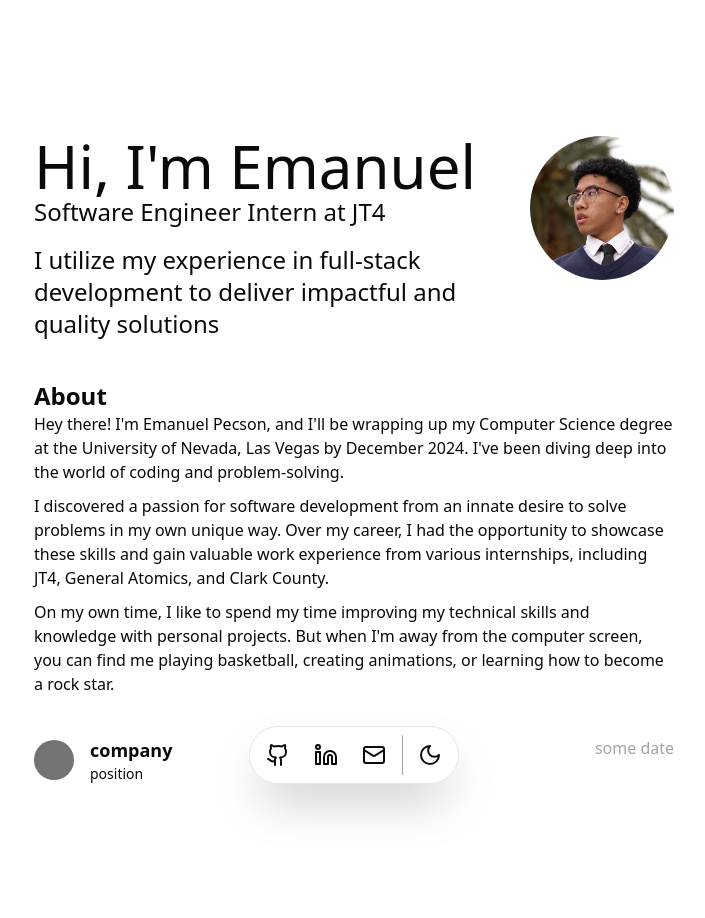
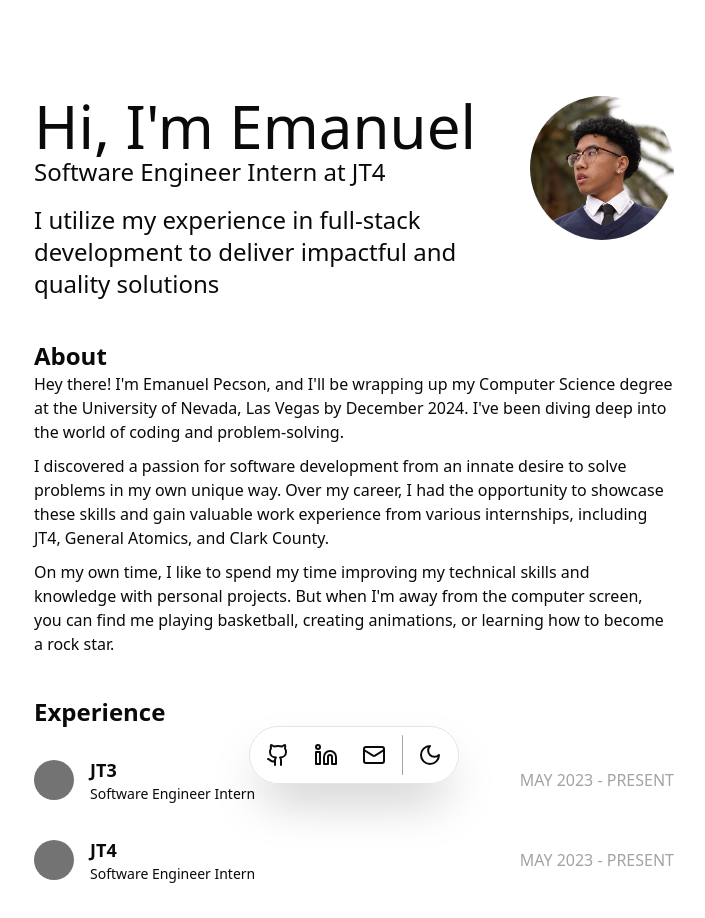
Before and after one commit to emanpecson/portfolio, a Next.js app: page /v2 in a window 1280 px wide. Shown: the top 918 px of the page, without its empty margins (286-991 px from the left). Before the commit the page ends 800 px from the top, so only its background shows below. Built offline with nearby package versions, Linux system fonts and the light colour scheme.

Commit message:
feat: :sparkles: setup experience section

```diff
--- a/package.json
+++ b/package.json
@@ -10,6 +10,7 @@
   },
   "dependencies": {
     "@heroicons/react": "^2.1.1",
+    "@radix-ui/react-accordion": "^1.2.0",
     "@radix-ui/react-dropdown-menu": "^2.1.1",
     "@radix-ui/react-slot": "^1.1.0",
     "@radix-ui/react-tooltip": "^1.1.2",
--- a/src/app/v2/page.tsx
+++ b/src/app/v2/page.tsx
@@ -5,10 +5,9 @@ import Intro from '@/components/v2/section/Intro';
 
 export default function Home() {
   return (
-    <div className="flex justify-center pt-24">
+    <div className="flex justify-center py-24">
       <FloatingDock />
       <div className="w-[40rem] space-y-10">
-        <div></div>
         <Intro />
         <About />
         <Experience />
--- a/src/components/ThemeToggle.tsx
+++ b/src/components/ThemeToggle.tsx
@@ -3,13 +3,16 @@
 import * as React from 'react';
 import { MoonIcon, SunIcon } from 'lucide-react';
 import { useTheme } from 'next-themes';
+import SafeIcon from './v2/SafeIcon';
 
 export function ThemeToggle() {
   const { setTheme, resolvedTheme } = useTheme();
 
   return (
-    <button onClick={() => setTheme(resolvedTheme === 'dark' ? 'light' : 'dark')}>
-      {resolvedTheme === 'dark' ? <SunIcon /> : <MoonIcon />}
+    <button
+      className="w-full h-full flex justify-center place-items-center"
+      onClick={() => setTheme(resolvedTheme === 'dark' ? 'light' : 'dark')}>
+      {resolvedTheme === 'dark' ? <SafeIcon Icon={SunIcon} /> : <SafeIcon Icon={MoonIcon} />}
     </button>
   );
 }
--- /dev/null
+++ b/src/components/ui/accordion.tsx
@@ -0,0 +1,52 @@
+'use client';
+
+import * as React from 'react';
+import * as AccordionPrimitive from '@radix-ui/react-accordion';
+import { ChevronDown } from 'lucide-react';
+
+import { cn } from '@/lib/utils';
+
+const Accordion = AccordionPrimitive.Root;
+
+const AccordionItem = React.forwardRef<
+  React.ElementRef<typeof AccordionPrimitive.Item>,
+  React.ComponentPropsWithoutRef<typeof AccordionPrimitive.Item>
+>(({ className, ...props }, ref) => <AccordionPrimitive.Item ref={ref} className={cn('', className)} {...props} />);
+AccordionItem.displayName = 'AccordionItem';
+
+const AccordionTrigger = React.forwardRef<
+  React.ElementRef<typeof AccordionPrimitive.Trigger>,
+  React.ComponentPropsWithoutRef<typeof AccordionPrimitive.Trigger>
+>(({ className, children, ...props }, ref) => (
+  <AccordionPrimitive.Header className="flex">
+    <AccordionPrimitive.Trigger
+      ref={ref}
+      className={cn(
+        'flex flex-1 items-center py-4 font-medium transition-all [&[data-state=open]>svg]:rotate-180 w-full',
+        className
+      )}
+      {...props}
+    >
+      {children}
+      {/* <ChevronDown className="h-4 w-4 shrink-0 transition-transform duration-200" /> */}
+    </AccordionPrimitive.Trigger>
+  </AccordionPrimitive.Header>
+));
+AccordionTrigger.displayName = AccordionPrimitive.Trigger.displayName;
+
+const AccordionContent = React.forwardRef<
+  React.ElementRef<typeof AccordionPrimitive.Content>,
+  React.ComponentPropsWithoutRef<typeof AccordionPrimitive.Content>
+>(({ className, children, ...props }, ref) => (
+  <AccordionPrimitive.Content
+    ref={ref}
+    className="overflow-hidden text-sm transition-all data-[state=closed]:animate-accordion-up data-[state=open]:animate-accordion-down"
+    {...props}
+  >
+    <div className={cn('pb-4 pt-0', className)}>{children}</div>
+  </AccordionPrimitive.Content>
+));
+
+AccordionContent.displayName = AccordionPrimitive.Content.displayName;
+
+export { Accordion, AccordionItem, AccordionTrigger, AccordionContent };
--- /dev/null
+++ b/src/components/v2/SafeIcon.tsx
@@ -0,0 +1,18 @@
+/* Delay icon component from rendering to ensure consistency between client/server */
+
+import { LucideIcon } from 'lucide-react';
+import { useState, useEffect } from 'react';
+
+export default function SafeIcon({ Icon }: { Icon: LucideIcon }) {
+  const [mounted, setMounted] = useState(false);
+
+  useEffect(() => {
+    setMounted(true);
+  }, []);
+
+  if (!mounted) {
+    return null;
+  }
+
+  return <Icon />;
+}
--- a/src/components/v2/item/ExperienceItem.tsx
+++ b/src/components/v2/item/ExperienceItem.tsx
@@ -1,17 +1,49 @@
-export default function ExperienceItem() {
+'use client';
+
+import { AccordionContent, AccordionItem, AccordionTrigger } from '@/components/ui/accordion';
+import { cn } from '@/lib/utils';
+import { ExperienceType } from '@/types/v2/ExperienceType';
+import { ChevronRightIcon } from 'lucide-react';
+import { useState } from 'react';
+
+export default function ExperienceItem({ exp }: { exp: ExperienceType }) {
+  const [isHovering, setIsHovering] = useState(false);
+  const [isOpen, setIsOpen] = useState(false);
+
   return (
+    <AccordionItem value={exp.company}>
+      <AccordionTrigger
+        onMouseOver={() => setIsHovering(true)}
+        onMouseLeave={() => setIsHovering(false)}
+        onClick={() => setIsOpen(!isOpen)}
+        className="w-full"
+      >
+        <div className="flex justify-between place-items-center w-full">
           <div className="flex space-x-4 place-items-center">
             <div>
               <div className="rounded-full bg-neutral-500 h-10 w-10" />
             </div>
 
-      <div className="flex justify-between w-full">
-        <div className="w-full">
-          <p className="font-semibold text-lg">company</p>
-          <p className="font-medium text-sm">position</p>
+            <div className="w-full text-left">
+              <div className="flex place-items-center space-x-1">
+                <p className="font-semibold text-lg">{exp.company}</p>
+                <ChevronRightIcon
+                  size={20}
+                  className={cn(
+                    isHovering ? 'opacity-100 translate-x-1' : 'opacity-0 translate-x-0',
+                    isOpen ? 'rotate-90' : 'rotate-0',
+                    'transition-all duration-200'
+                  )}
+                />
               </div>
-        <p className="text-neutral-400 whitespace-nowrap">some date</p>
+              <p className="font-medium text-sm">{exp.position}</p>
             </div>
           </div>
+
+          <p className="text-neutral-400 whitespace-nowrap">{exp.timeline}</p>
+        </div>
+      </AccordionTrigger>
+      <AccordionContent className="pl-14">{exp.description}</AccordionContent>
+    </AccordionItem>
   );
 }
--- a/src/components/v2/section/Experience.tsx
+++ b/src/components/v2/section/Experience.tsx
@@ -1,5 +1,46 @@
+import { ExperienceType } from '@/types/v2/ExperienceType';
 import ExperienceItem from '../item/ExperienceItem';
+import { Accordion } from '@/components/ui/accordion';
 
 export default function Experience() {
-  return <ExperienceItem />;
+  const exp1: ExperienceType = {
+    company: 'JT3',
+    position: 'Software Engineer Intern',
+    iconSrc: '/linkedin_pfp',
+    timeline: 'MAY 2023 - PRESENT',
+    description: 'asdfasdfasdf asdfasdfasdfasdfasdfasdf asdfasdfasdf asdfasdfasdf',
+    tags: [''],
+    website: '',
+  };
+  const exp2: ExperienceType = {
+    company: 'JT4',
+    position: 'Software Engineer Intern',
+    iconSrc: '/linkedin_pfp',
+    timeline: 'MAY 2023 - PRESENT',
+    description: 'asdfasdfasdf asdfasdfasdfasdfasdfasdf asdfasdfasdf asdfasdfasdf',
+    tags: [''],
+    website: '',
+  };
+  const exp3: ExperienceType = {
+    company: 'JT5',
+    position: 'Software Engineer Intern',
+    iconSrc: '/linkedin_pfp',
+    timeline: 'MAY 2023 - PRESENT',
+    description: 'asdfasdfasdf asdfasdfasdfasdfasdfasdf asdfasdfasdf asdfasdfasdf',
+    tags: [''],
+    website: '',
+  };
+
+  return (
+    <div className="space-y-3">
+      <h2 className="text-2xl font-semibold">Experience</h2>
+      <div className="space-y-5">
+        <Accordion type="multiple">
+          <ExperienceItem exp={exp1} />
+          <ExperienceItem exp={exp2} />
+          <ExperienceItem exp={exp3} />
+        </Accordion>
+      </div>
+    </div>
+  );
 }
```
Also changed, not shown: .prettierrc.json, 1 other file (tests, documents, lock files or other folders). Lines whose indentation alone changed are shown as unchanged.
